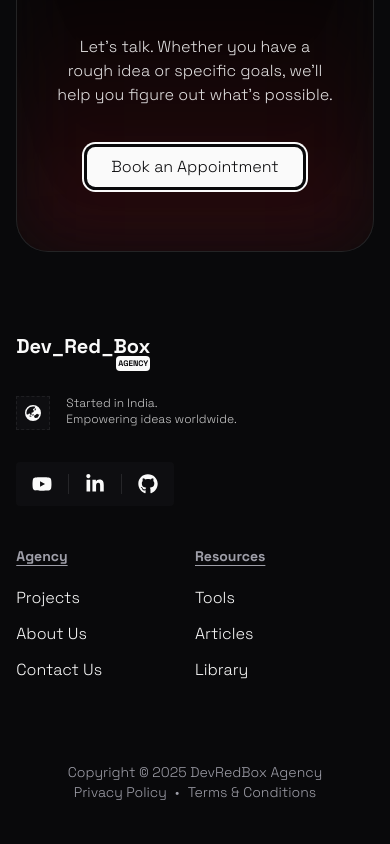
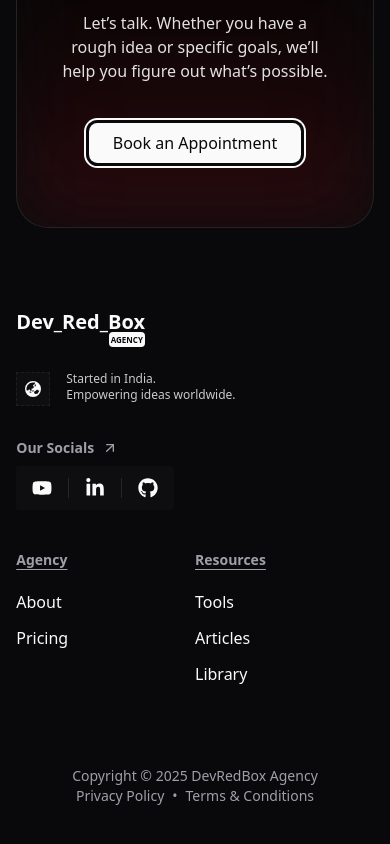
Before and after one commit to ArmaanChaand/devredbox, a Next.js app: page / in a window 390 px wide. Shown: the part 6711-7555 px from the top of the page. Built offline with nearby package versions, Linux system fonts and the light colour scheme.

Commit message:
minor fixes, and README.md update

```diff
--- a/app/layout.tsx
+++ b/app/layout.tsx
@@ -21,9 +21,9 @@ export default function RootLayout({
   children: React.ReactNode;
 }>) {
   return (
-    <html lang="en">
+    <html lang="en" className="scroll-smooth snap-y">
       <body
-        className={"dark overflow-x-hidden scroll-smooth " + grotesk.className}
+        className={"dark overflow-x-hidden" + grotesk.className}
       >
         <header className="w-screen fixed top-0 py-5 z-50 bg-background">
           <div className="flex items-center synced-width mx-auto">
@@ -34,8 +34,8 @@ export default function RootLayout({
             </Link>
 
             <nav className="ml-auto space-x-5 hidden md:block">
-              <Link className="main-nav-item" href="/pricing">Pricing</Link>
-              <Link className="main-nav-item" href="/projects">Projects</Link>
+              <Link className="main-nav-item" href="#pricing">Pricing</Link>
+              <Link className="main-nav-item" href="#about">About</Link>
               <Link className="main-nav-item" href="/blog">Blog</Link>
               <Link className="main-nav-item" href="/blog">Library</Link>
               <Link className="main-nav-item" href="/blog">Tools</Link>
--- a/app/page.tsx
+++ b/app/page.tsx
@@ -6,6 +6,7 @@ import WebFeaturesSection from "@/components/home/web-features";
 import { Badge } from "@/components/ui/badge";
 import { Button } from "@/components/ui/button";
 import { Separator } from "@/components/ui/separator";
+import { ArrowUpRight } from "lucide-react";
 import Image from "next/image";
 import Link from "next/link";
 import { FaEarthAsia, FaGithub, FaLinkedinIn, FaStar, FaYoutube } from "react-icons/fa6";
@@ -44,7 +45,7 @@ export default function Home() {
 
       </section>
       <BrandsShowcase />
-      <section className="synced-width mx-auto flex flex-col-reverse md:grid grid-cols-2 my-20 gap-10 2xl:gap-16">
+      <section id="about" className="snap-center synced-width mx-auto flex flex-col-reverse md:grid grid-cols-2 my-20 gap-10 2xl:gap-16">
         <Image
           src={"/about-img.jpg"}
           alt="Know DevRedBox More"
@@ -135,28 +136,28 @@ export default function Home() {
                 Empowering ideas worldwide.
               </p>
             </div>
-
-            <div className="flex justify-start items-center mt-8 gap-4 bg-accent/20 px-4 py-3 w-fit rounded relative">
-              <a href="#" className="">
+            <div className="mt-8">
+              <p className="flex justify-start items-center gap-2 text-sm mb-2 text-muted-foreground font-semibold">Our Socials <ArrowUpRight className="size-4" /> </p>
+              <div className="flex justify-start items-center gap-4 bg-accent/20 px-4 py-3 w-fit rounded relative">
+                <a href="#" target="_blank" className="" title="DevRedBox YouTube Channel">
                   <FaYoutube className="size-5" />
                 </a>
                 <Separator orientation="vertical" className="!h-5" />
-              <a href="#" className="">
+                <a href="https://www.linkedin.com/company/devredbox/" target="_blank" className="" title="DevRedBox LinkedIn Page">
                   <FaLinkedinIn className="size-5" />
                 </a>
                 <Separator orientation="vertical" className="!h-5" />
-              <a href="#" className="">
+                <a href="https://github.com/ArmaanChaand/devredbox" target="_blank" className="" title="Explore on GitHub">
                   <FaGithub className="size-5" />
                 </a>
-
+              </div>
             </div>
           </div>
           <div className="grid grid-cols-2 mt-10 sm:mt-0">
             <nav className="flex flex-col justify-start items-start gap-3">
               <span className="text-muted-foreground font-semibold text-sm mb-2 underline underline-offset-4">Agency</span>
-              <Link href="">Projects</Link>
-              <Link href="">About Us</Link>
-              <Link href="">Contact Us</Link>
+              <Link href="#about">About</Link>
+              <Link href="#pricing">Pricing</Link>
             </nav>
             <nav className="flex flex-col justify-start items-start gap-3">
               <span className="text-muted-foreground font-semibold text-sm mb-2 underline underline-offset-4">Resources</span>
--- a/components/home/agency-pricing.tsx
+++ b/components/home/agency-pricing.tsx
@@ -6,7 +6,7 @@ import { BiSolidCustomize } from "react-icons/bi";
 
 export default function AgencyPricing() {
     return (
-        <section className="mb-20 mx-auto synced-width grid grid-cols-1 md:grid-cols-2 gap-10">
+        <section id="pricing" className="snap-center mb-20 mx-auto synced-width grid grid-cols-1 md:grid-cols-2 gap-10">
 
             <div className="flex flex-col justify-start items-start sm:items-center md:items-start text-start sm:text-center md:text-start gap-5">
                 <Badge variant="link" className="text-sm pl-0" asChild>
```
Also changed, not shown: 1 other file (tests, documents, lock files or other folders). Lines whose indentation alone changed are shown as unchanged.
